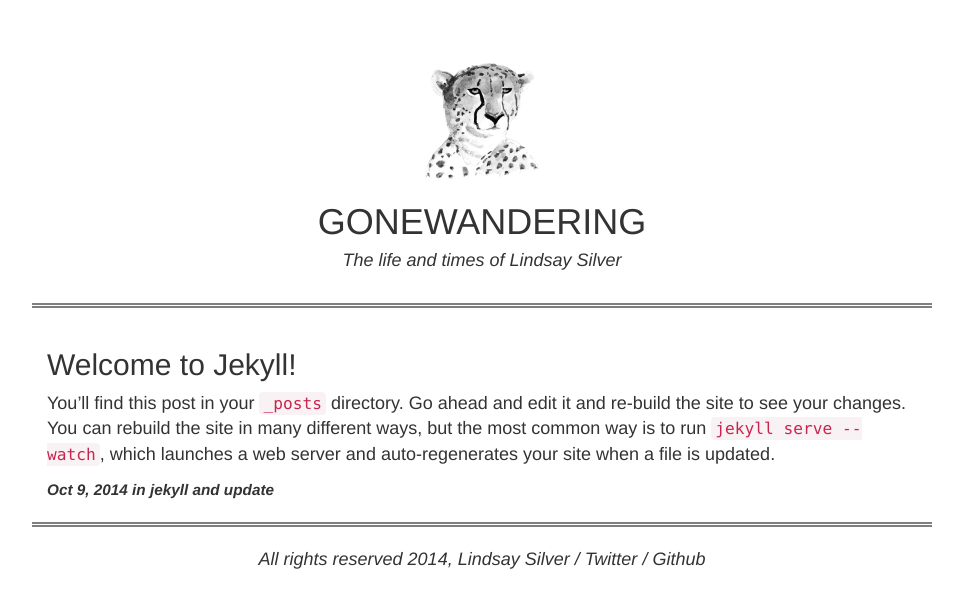
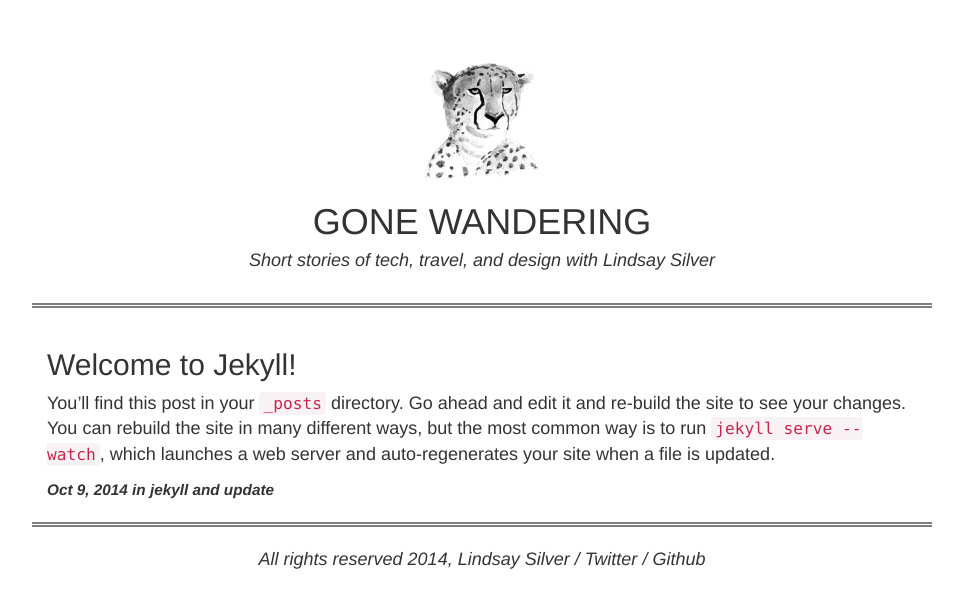
Before and after one commit to gonewandering/gonewandering.github.io, a Jekyll site: the page built from index.html, in a window 1280 px wide. Shown: the top 608 px of the page, without its empty margins (158-1121 px from the left). Built offline with Jekyll 4.4.1, drawn with Linux system fonts in a browser that asks for light colours; nearby versions of some CDN libraries.

Commit message:
Changed slogan

```diff
--- a/_includes/header.html
+++ b/_includes/header.html
@@ -6,8 +6,8 @@
     </div>
     <div class="row brand-text">
         <div class="col-sm-12 center">
-            <h1 class="brand"><a href="/">GONEWANDERING</a></h1>
-            <p>The life and times of Lindsay Silver</p>
+            <h1 class="brand"><a href="/">GONE WANDERING</a></h1>
+            <p>Short stories of tech, travel, and design with Lindsay Silver</p>
         </div>
     </div>
 </header>
```
